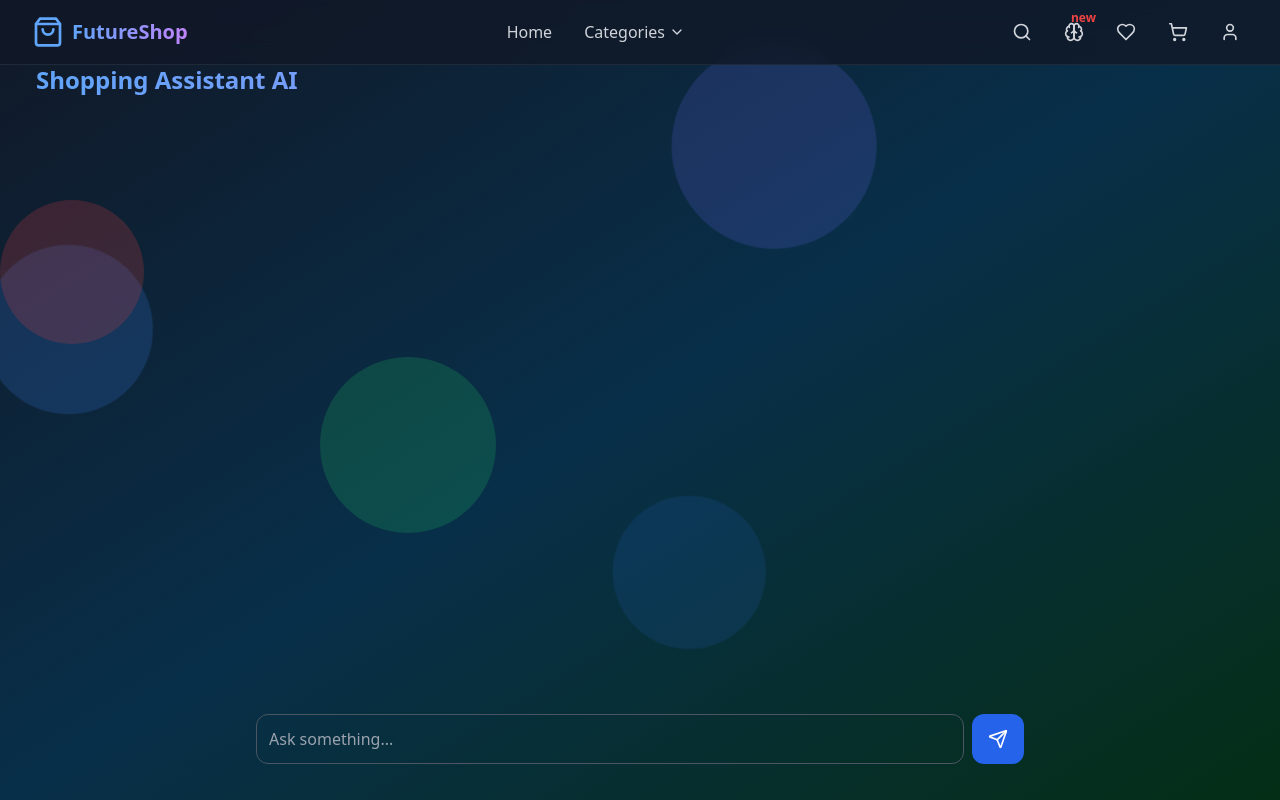
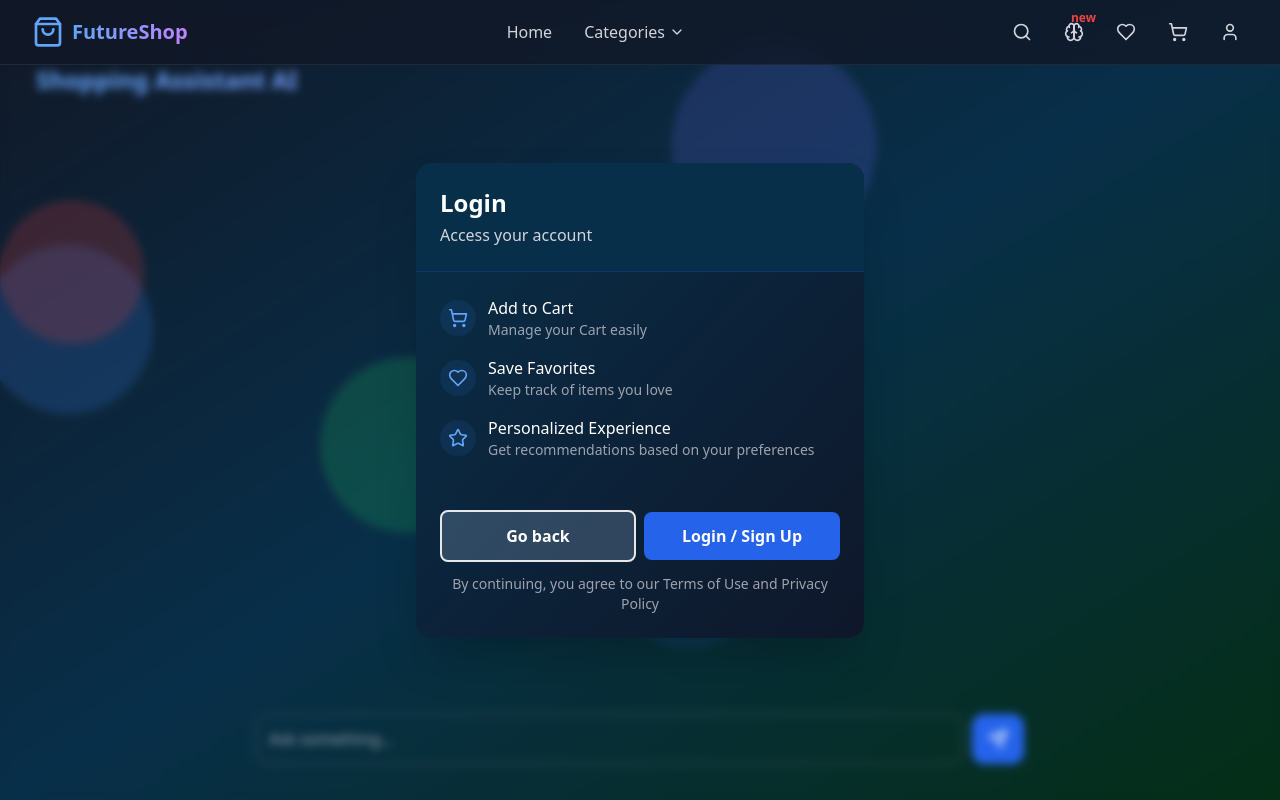
Before and after one commit to Mihir563/e-commerce, a Next.js app: page /ai in a window 1280 px wide. Built offline with nearby package versions, Linux system fonts and the light colour scheme.

Commit message:
solved the search issue in favorite page

```diff
--- a/package.json
+++ b/package.json
@@ -27,6 +27,7 @@
     "react-dom": "^19.0.0",
     "react-icons": "^5.5.0",
     "react-redux": "^9.2.0",
+    "react-syntax-highlighter": "^15.6.1",
     "react-toastify": "^11.0.3"
   },
   "devDependencies": {
--- a/src/app/ai/page.jsx
+++ b/src/app/ai/page.jsx
@@ -1,9 +1,12 @@
 'use client';
 
 import React, { useState, useRef, useEffect } from 'react';
-import { Copy, Send } from 'lucide-react';
+import { Copy, Send, ShoppingCart, X, Heart, Star } from 'lucide-react';
 import Header from '../components/Header';
 import { useDispatch, useSelector } from "react-redux";
+import { Prism as SyntaxHighlighter } from 'react-syntax-highlighter';
+import { dracula } from 'react-syntax-highlighter/dist/esm/styles/prism';
+import { useRouter } from 'next/navigation';
 
 const CodeBlock = ({ code }) => {
     const [copied, setCopied] = useState(false);
@@ -15,22 +18,21 @@ const CodeBlock = ({ code }) => {
     };
 
     return (
-        <div className="relative mt-4 rounded-lg overflow-hidden">
+        <div className="relative mt-4 rounded-lg overflow-hidden bg-gray-800">
             <div className="absolute right-2 top-2">
                 <button
                     onClick={copyToClipboard}
-                    className="p-2 bg-black/40 rounded-lg hover:bg-gray-600 transition-colors"
+                    className="p-2 bg-gray-700 rounded-lg hover:bg-gray-600 transition-colors"
                 >
                     <Copy size={16} className={copied ? "text-green-400" : "text-gray-300"} />
                 </button>
             </div>
-            <pre className="bg-black/70 p-4 rounded-lg overflow-x-auto">
-                <code className="text-sm text-gray-200">{code}</code>
-            </pre>
+            <SyntaxHighlighter language="javascript" style={dracula} className="rounded-lg p-4">
+                {code}
+            </SyntaxHighlighter>
         </div>
     );
 };
-
 const formatResponse = (text) => {
     const parts = [];
     let currentPart = '';
@@ -96,7 +98,9 @@ const Message = ({ role, content }) => {
                         <CodeBlock key={index} code={part.content} /> :
                         <TextBlock key={index} content={part.content} />
                 ))}
+
             </div>
+
         </div>
     );
 };
@@ -220,7 +224,23 @@ export default function AIChatGemini() {
         }
     };
 
-    console.log(messages);
+    const [showLoginModal, setShowLoginModal] = useState(false);
+    const router = useRouter()
+    useEffect(() => {
+        if (typeof window !== 'undefined') {
+            const user = JSON.parse(localStorage.getItem('user') || 'null');
+            if (!user || !user._id) {
+                setShowLoginModal(true);
+            }
+        }
+    }, []);
+
+
+    const toggleLoginModal = () => setShowLoginModal((prev) => !prev)
+    const handleLogin = (route) => {
+        setShowLoginModal(false)
+        router.push(route)
+    }
 
 
     return (
@@ -273,6 +293,75 @@ export default function AIChatGemini() {
                             </button>
                         </form>
                     </div>
+                    {showLoginModal && (
+                        <div className="fixed inset-0 z-50 flex items-center justify-center modal-overlay bg-white/0 backdrop-blur-sm">
+                            <div className="bg-gradient-to-br from-sky-950 to-slate-900 w-full max-w-md rounded-2xl shadow-2xl overflow-hidden">
+                                {/* Modal Header */}
+                                <div className="flex justify-between items-center border-b border-blue-800/30 p-6 bg-sky-950">
+                                    <div>
+                                        <h2 className="text-2xl font-bold text-white">Login</h2>
+                                        <p className="text-gray-300 mt-1">Access your account</p>
+                                    </div>
+
+                                </div>
+
+                                {/* Modal Body */}
+                                <div className="p-6">
+                                    <div className="space-y-6">
+                                        {/* Login Benefits */}
+                                        <div className="space-y-4">
+                                            <div className="flex items-center">
+                                                <div className="bg-blue-500/10 p-2 rounded-full mr-3">
+                                                    <ShoppingCart className="h-5 w-5 text-blue-400" />
+                                                </div>
+                                                <div>
+                                                    <h3 className="text-white font-medium">Add to Cart</h3>
+                                                    <p className="text-gray-400 text-sm">Manage your Cart easily</p>
+                                                </div>
+                                            </div>
+                                            <div className="flex items-center">
+                                                <div className="bg-blue-500/10 p-2 rounded-full mr-3">
+                                                    <Heart className="h-5 w-5 text-blue-400" />
+                                                </div>
+                                                <div>
+                                                    <h3 className="text-white font-medium">Save Favorites</h3>
+                                                    <p className="text-gray-400 text-sm">Keep track of items you love</p>
+                                                </div>
+                                            </div>
+                                            <div className="flex items-center">
+                                                <div className="bg-blue-500/10 p-2 rounded-full mr-3">
+                                                    <Star className="h-5 w-5 text-blue-400" />
+                                                </div>
+                                                <div>
+                                                    <h3 className="text-white font-medium">Personalized Experience</h3>
+                                                    <p className="text-gray-400 text-sm">Get recommendations based on your preferences</p>
+                                                </div>
+                                            </div>
+                                        </div>
+
+                                        {/* Buttons */}
+                                        <div className="pt-4 space-y-3 ">
+                                            <button
+                                                onClick={() => handleLogin('/')}
+                                                className="w-[49%] py-3 px-4 bg-blue-200/20 border-2 text-white font-semibold rounded-lg transition-colors"
+                                            >
+                                                Go back
+                                            </button>
+                                            <button
+                                                onClick={() => handleLogin('/auth/login')}
+                                                className="w-[49%] ml-2 py-3 px-4 bg-blue-600 hover:bg-blue-500 text-white font-semibold rounded-lg transition-colors"
+                                            >
+                                                Login / Sign Up
+                                            </button>
+                                            <p className="text-gray-400 text-center text-sm">
+                                                By continuing, you agree to our Terms of Use and Privacy Policy
+                                            </p>
+                                        </div>
+                                    </div>
+                                </div>
+                            </div>
+                        </div>
+                    )}
                 </div>
             </div>
         </>
--- a/src/app/cart/page.jsx
+++ b/src/app/cart/page.jsx
@@ -54,7 +54,7 @@ const CartItem = React.memo(({ product, index, onRemove }) => {
                     <h2 className="font-semibold text-lg leading-tight">
                         {product?.title?.length > 40 ? `${product?.title?.substring(0, 40)}...` : product?.title}
                     </h2>
-                    <p className="text-2xl font-bold text-blue-400">${product.price}</p>
+                    <p className="text-2xl font-bold text-blue-400">${product?.price}</p>
                 </div>
             </div>
         </div>
@@ -82,6 +82,7 @@ const CartPage = () => {
     const cart = useSelector((state) => state.cart.items);
     const [showLoginModal, setShowLoginModal] = useState(false);
     const router = useRouter();
+    const [searchTerm, setSearchTerm] = useState("");
 
     const user = localStorage.getItem("user");
     const parsedUser = JSON.parse(user);
@@ -116,10 +117,18 @@ const CartPage = () => {
         setShowLoginModal(false)
         router.push(route)
     }
+     const [searchResults, setSearchResults] = useState([]);
+
+      const onSearch = (results) => {
+        setSearchResults(results);
+      };
+
+      const displayFavorites =
+        searchTerm.trim() !== "" ? searchResults : cart;
 
     return (
         <>
-            <Header cart={cart} />
+            <Header cart={cart} onSearch={onSearch} products={cart} />
             <main className="min-h-screen bg-gradient-to-br pt-10 from-gray-900 via-gray-800 to-black text-white">
                 <div className="relative overflow-hidden pt-">
                     <div className="absolute inset-0 bg-gradient-to-r from-pink-500/20 to-purple-500/20 backdrop-blur-3xl animate-fadeIn" />
@@ -153,19 +162,14 @@ const CartPage = () => {
             {/* Login Modal */}
             {showLoginModal && (
                 <div className="fixed inset-0 z-50 flex items-center justify-center modal-overlay bg-white/0 backdrop-blur-sm">
-                    <div className="bg-gradient-to-br from-sky-950 to-slate-900 w-full max-w-md rounded-2xl shadow-2xl overflow-hidden animate-fadeIn">
+                    <div className="bg-gradient-to-br from-sky-950 to-slate-900 w-full max-w-md rounded-2xl shadow-2xl overflow-hidden ">
                         {/* Modal Header */}
                         <div className="flex justify-between items-center border-b border-blue-800/30 p-6 bg-sky-950">
                             <div>
                                 <h2 className="text-2xl font-bold text-white">Login</h2>
                                 <p className="text-gray-300 mt-1">Access your account</p>
                             </div>
-                            <button
-                                onClick={toggleLoginModal}
-                                className="p-2 rounded-full hover:bg-slate-800 transition-colors"
-                            >
-                                <X className="h-6 w-6 text-gray-300" />
-                            </button>
+
                         </div>
 
                         {/* Modal Body */}
--- a/src/app/components/Header.jsx
+++ b/src/app/components/Header.jsx
@@ -62,21 +62,30 @@ const Header = ({ favorites, products, onSearch, cart, categories }) => {
     const term = e.target.value;
     setSearchTerm(term);
 
-    if (term.trim() === "") {
-      setSearchResults([]);
-      onSearch(products ?? []);
+    if (!products || products.length === 0) {
+      console.warn("Products array is empty or undefined"); // Debugging
       return;
     }
 
-    const filteredProducts = (products ?? []).filter((product) =>
-      product?.title
-        ?.toLowerCase()
-        .includes(term.toLowerCase())
+    if (term.trim() === "") {
+      setSearchResults([]);
+      onSearch(products, ""); // Pass empty term
+      return;
+    }
+
+
+
+    const filteredProducts = products.filter((product) =>
+      product?.title?.toLowerCase().includes(term.toLowerCase())
     );
 
-    setSearchResults(filteredProducts.slice(0, 5)); // Show only top 5 results
-    onSearch(filteredProducts);
+    console.log("Filtered Products:", filteredProducts); // Debugging
+
+    setSearchResults(filteredProducts.slice(0, 5));
+    onSearch(filteredProducts, term);
   };
+
+
 
   useEffect(() => {
     if (isSearchOpen) {
```
Also changed, not shown: src/app/favorites/page.jsx (+22 -11 lines), 1 other file (tests, documents, lock files or other folders).
